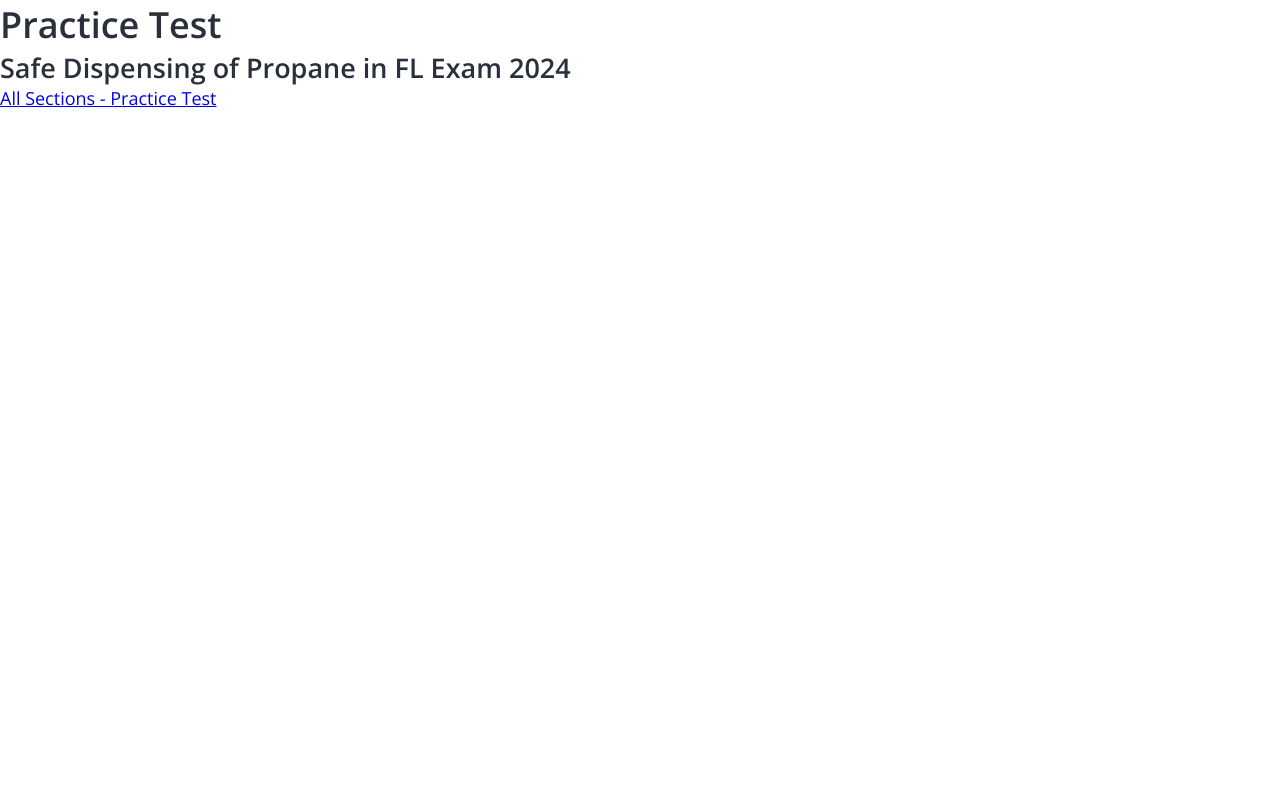
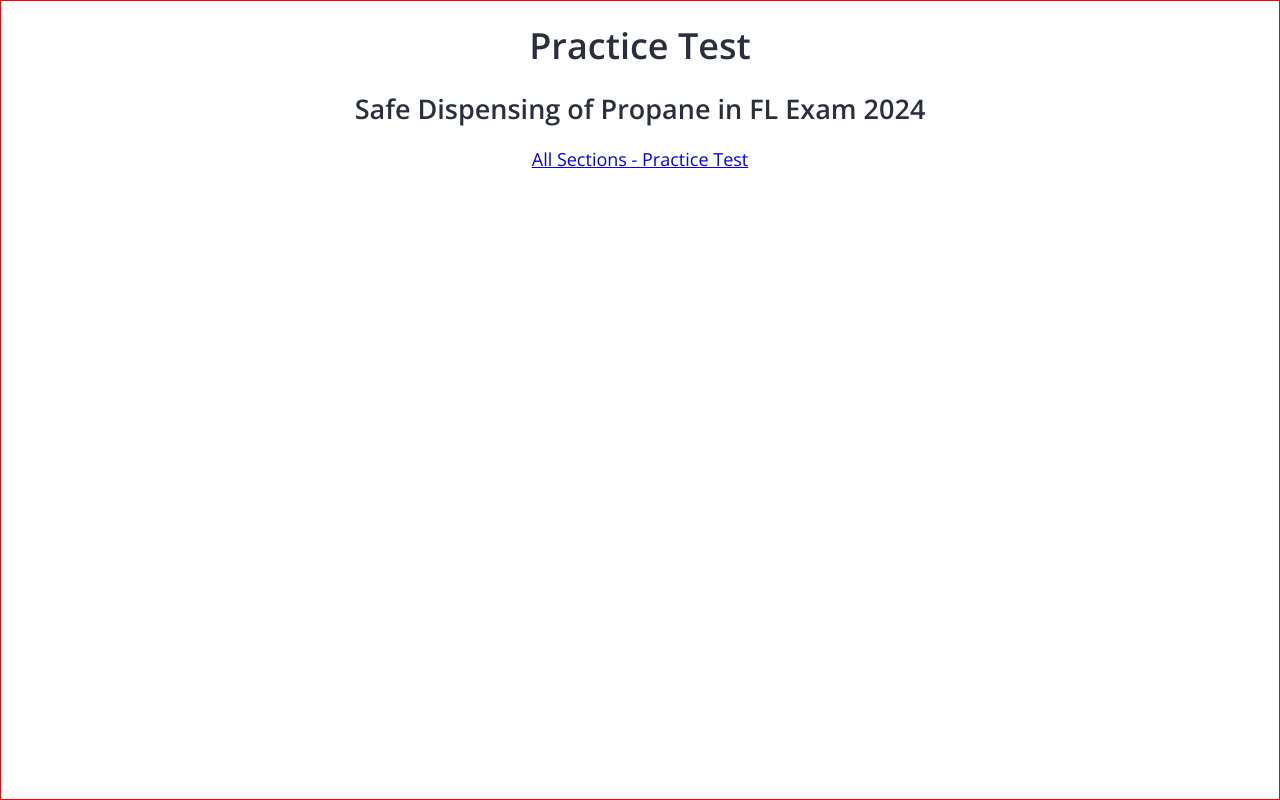
Before and after one commit to jessicaerazo/jessicaerazo.github.io, a plain HTML site: page index.html in a window 1280 px wide. Drawn offline with nearby package versions, Linux system fonts and the light colour scheme.

Commit message:
redesigned main page

```diff
--- a/css/styles.css
+++ b/css/styles.css
@@ -50,6 +50,21 @@ legend {
     border: 1px solid #999;
     color: #999;
     cursor: not-allowed;
+}
+
+.main-container {
+    padding: 20px 0;
+    border: 1px solid red;
+    text-align: center;
+    height: 100vh;
+}
+
+.main-container h1{
+    margin-bottom: 20px;
+}
+
+.main-container h2{
+    margin-bottom: 20px;
 }
 
 #start-section {
--- a/index.html
+++ b/index.html
@@ -21,14 +21,10 @@
     <script src="https://ajax.googleapis.com/ajax/libs/jquery/3.3.1/jquery.min.js"></script>
   </head>
   <body>
-    <div id="main-container">
+    <div class="main-container">
       <h1>Practice Test</h1>
       <h2>Safe Dispensing of Propane in FL Exam 2024</h2>
-      <ul>
-        <li>
-          <a href="section-all.html">All Sections - Practice Test</a>
-        </li>
-      </ul>
+      <a href="section-all.html">All Sections - Practice Test</a>
     </div>
   </body>
 </html>
```
